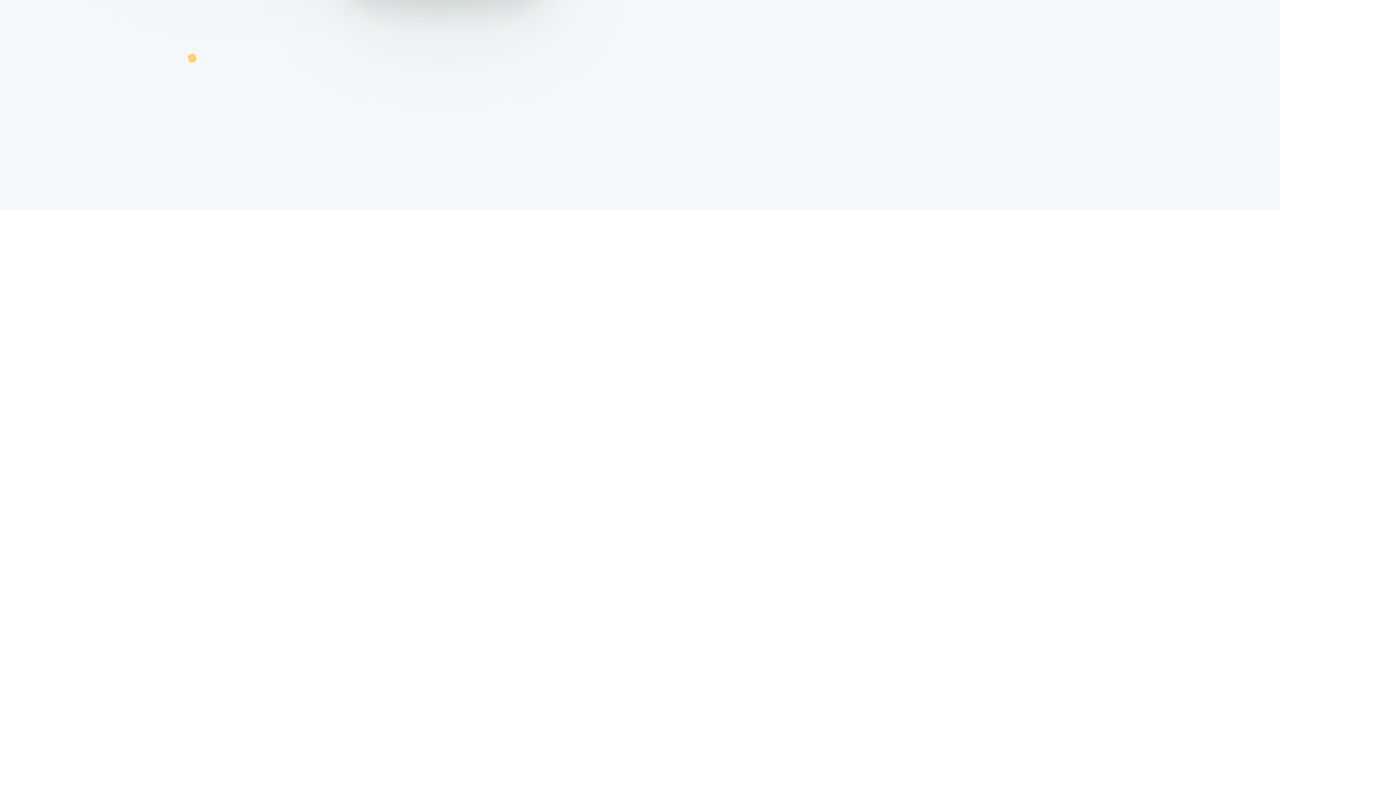
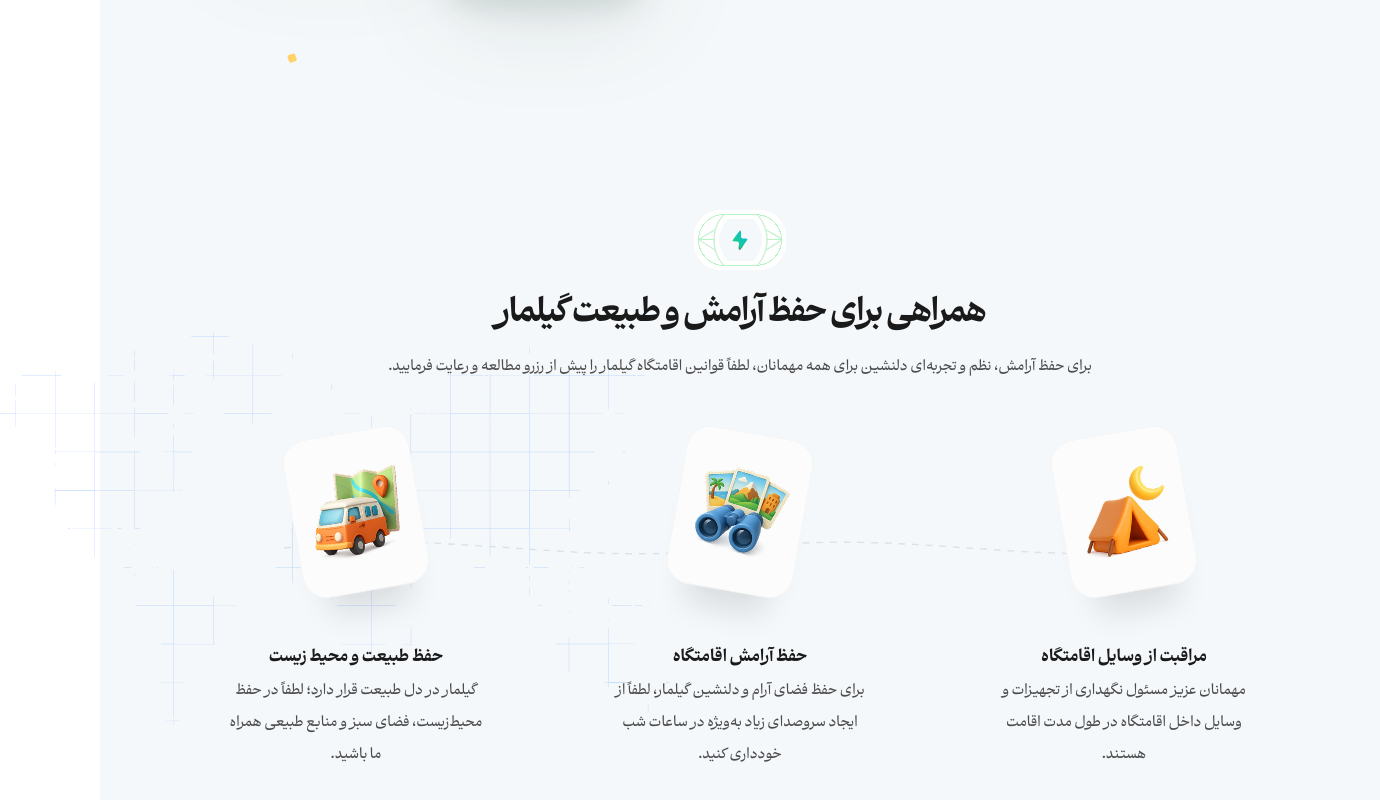
Before and after one commit to nimayaghouti/gilmar, a Next.js app: page / in a window 1280 px wide. Shown: the part 1582-2382 px from the top of the page, 1380 px wide, since content can reach past the window. Before the commit the page ends 1792 px from the top, so only its background shows below. Built offline with nearby package versions, Linux system fonts and the light colour scheme; what @mui/material-nextjs would draw is missing.

Commit message:
feat: render Rules section on homepage

```diff
--- a/src/app/page.tsx
+++ b/src/app/page.tsx
@@ -1,11 +1,13 @@
 import AboutUs from '@/components/sections/AboutUs';
 import HeroSection from '@/components/sections/HeroSection';
+import Rules from '@/components/sections/Rules';
 
 export default function Home() {
   return (
     <main style={{ backgroundColor: '#f5f8fa' }}>
       <HeroSection />
       <AboutUs />
+      <Rules />
     </main>
   );
 }
```
